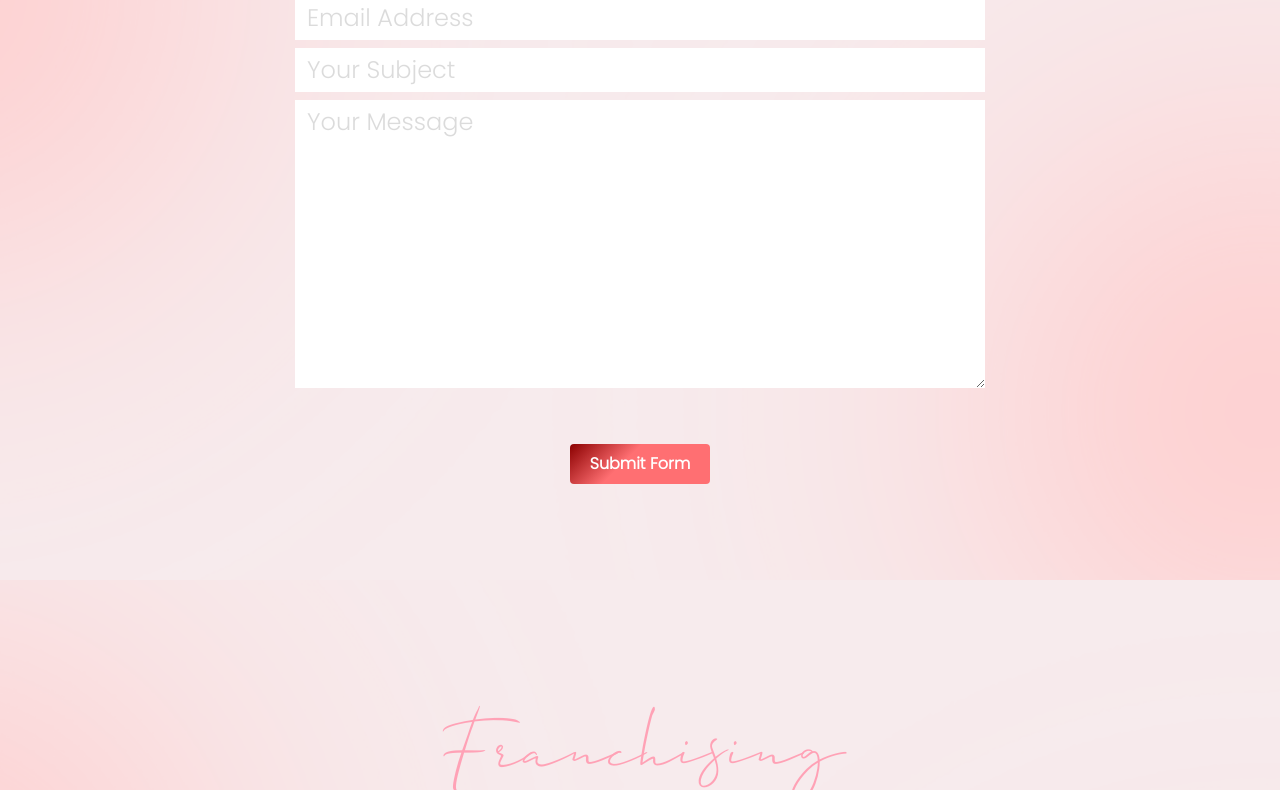
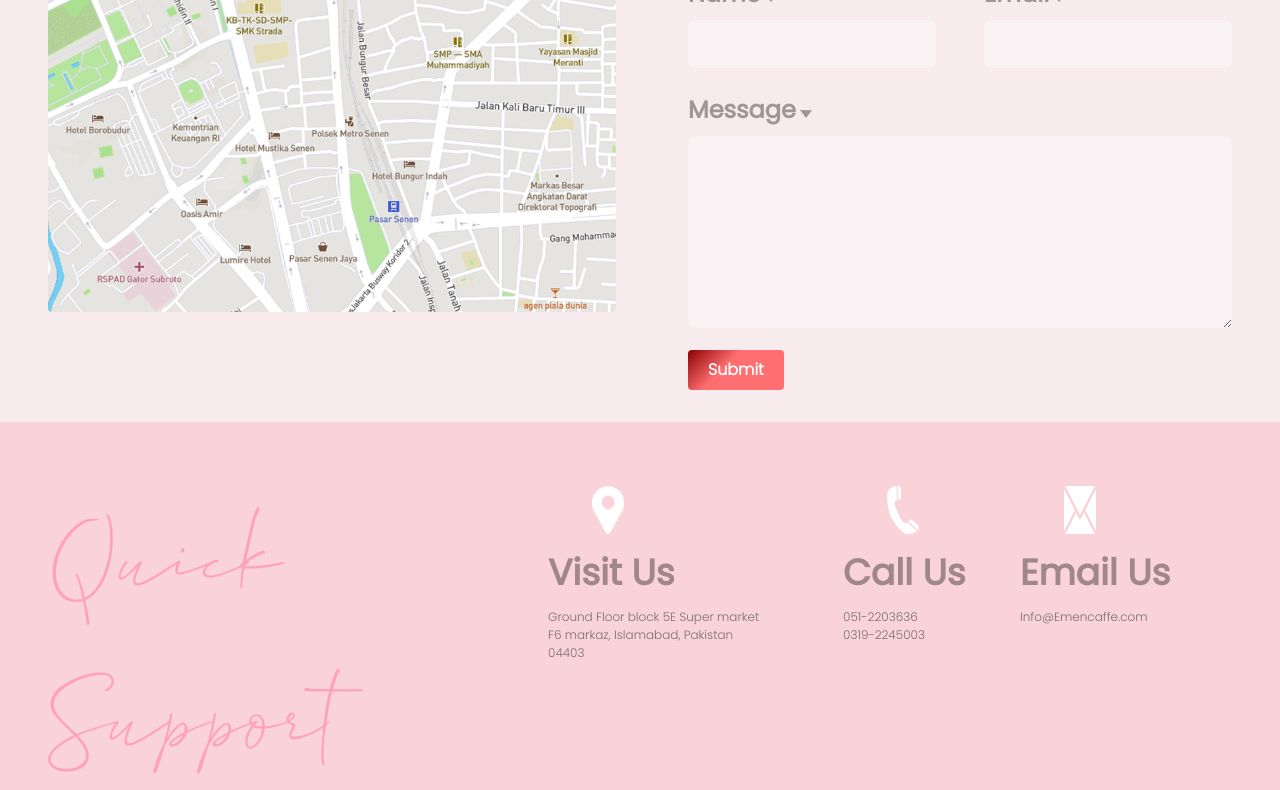
Before and after one commit to anasraza57/EmEnCafe, a plain HTML site: page contact.html in a window 1280 px wide. Shown: the part 352-1142 px from the top of the page. Drawn offline with nearby package versions, Linux system fonts and the light colour scheme.

Commit message:
Contact page first section created & Thank you page design updated

```diff
--- a/assets/css/index.css
+++ b/assets/css/index.css
@@ -274,6 +274,70 @@ a {
   color: #000000;
 }
 
+.get-in-touch-box {
+  background-color: #f7ebed;
+  padding: 10rem 3rem 2rem;
+}
+
+.get-in-touch-input {
+  border: none;
+  box-shadow: none;
+  background-color: #faf3f5;
+  border-radius: 8px;
+  padding: 0.5rem 0.75rem;
+  width: 100%;
+  height: 3rem;
+}
+
+textarea.get-in-touch-input {
+  min-height: 12rem !important;
+}
+
+.get-in-touch-input:focus {
+  border: none;
+  box-shadow: none;
+  outline: none;
+}
+
+.get-in-touch-label {
+  color: rgba(0, 0, 0, 0.36);
+  font-size: 1.5rem;
+  font-family: poppins;
+  font-weight: bold;
+  margin-bottom: 0.5rem;
+}
+
+.down-arrow {
+  height: 0.5rem;
+  width: 0.75rem;
+}
+
+.quick-support {
+  padding: 4rem 3rem;
+  background-color: #f9d3d8;
+}
+
+.quick-support-heading {
+  color: rgba(0, 0, 0, 0.36);
+  font-size: 2.25rem;
+  font-weight: bold;
+  font-family: poppins;
+  margin-bottom: 0.5rem;
+}
+
+.quick-support-text {
+  color: #585858ce;
+  font-size: 0.75rem;
+  font-family: poppinsLight;
+  margin-bottom: 0.5rem;
+}
+
+.quick-support-img img{
+  margin-bottom: 0.75rem;
+  margin-left: 2.75rem;
+  width: 2rem;
+  height: 3rem;
+}
 /* Menu Page  */
 
 .no-item-found {
@@ -747,4 +811,7 @@ textarea {
   .font-size-192 {
     font-size: 11rem;
   }
+  .get-in-touch-input {
+    height: 4rem;
+  }
 }
--- a/contact.html
+++ b/contact.html
@@ -55,6 +55,121 @@
           </div>
         </div>
       </nav>
+      <section class="get-in-touch-box">
+        <div class="row g-5 align-items-center">
+          <div class="col-md-6">
+            <div class="overflow-hidden rounded">
+              <img src="../assets/images/map.png" alt="" class="img-fluid" />
+            </div>
+          </div>
+          <div class="col-md-6 ps-md-5 ps-0">
+            <form action="contact_process.php" method="post" id="contactusForm">
+              <h1 class="allison pink font-size-192">Get in Touch</h1>
+              <div class="row g-5">
+                <div class="col-md-6">
+                  <div class="d-flex align-items-baseline">
+                    <p class="get-in-touch-label">Name</p>
+                    <img
+                      src="../assets/images/down-arrow.png"
+                      alt=""
+                      class="ms-1 down-arrow"
+                    />
+                  </div>
+                  <input
+                    type="text"
+                    class="get-in-touch-input"
+                    id="name"
+                    name="name"
+                    required
+                  />
+                </div>
+                <div class="col-md-6">
+                  <div class="d-flex align-items-baseline">
+                    <p class="get-in-touch-label">Email</p>
+                    <img
+                      src="../assets/images/down-arrow.png"
+                      alt=""
+                      class="ms-1 down-arrow"
+                    />
+                  </div>
+                  <input
+                    type="email"
+                    class="get-in-touch-input"
+                    name="email"
+                    id="email"
+                    required
+                  />
+                </div>
+              </div>
+              <div class="d-flex align-items-baseline mt-4">
+                <p class="get-in-touch-label">Message</p>
+                <img
+                  src="../assets/images/down-arrow.png"
+                  alt=""
+                  class="ms-1 down-arrow"
+                />
+              </div>
+              <textarea
+                class="get-in-touch-input"
+                id="message"
+                name="message"
+                required
+              ></textarea>
+              <button
+                name="getInTouch"
+                id="getInTouch"
+                type="submit"
+                class="primary-btn mt-3"
+              >
+                Submit
+              </button>
+            </form>
+          </div>
+        </div>
+      </section>
+      <section class="quick-support">
+        <div class="row g-3">
+          <div class="col-md-5">
+            <h1 class="allison pink font-size-192">Quick Support</h1>
+          </div>
+          <div class="col-md-7">
+            <div class="row g-4">
+              <div class="col-4">
+                <div class="quick-support-box">
+                  <div class="quick-support-img">
+                    <img src="../assets/images/location.png" alt="" />
+                  </div>
+                  <div class="quick-support-heading">Visit Us</div>
+                  <div class="quick-support-text">
+                    Ground Floor block 5E Super market F6 markaz, Islamabad,
+                    Pakistan 04403
+                  </div>
+                </div>
+              </div>
+              <div class="col-3 offset-1">
+                <div class="quick-support-box">
+                  <div class="quick-support-img">
+                    <img src="../assets/images/phone.png" alt="" />
+                  </div>
+                  <div class="quick-support-heading">Call Us</div>
+                  <div class="quick-support-text">
+                    051-2203636 <br />0319-2245003
+                  </div>
+                </div>
+              </div>
+              <div class="col-4">
+                <div class="quick-support-box">
+                  <div class="quick-support-img">
+                    <img src="../assets/images/email.png" alt="" />
+                  </div>
+                  <div class="quick-support-heading">Email Us</div>
+                  <div class="quick-support-text">Info@Emencaffe.com</div>
+                </div>
+              </div>
+            </div>
+          </div>
+        </div>
+      </section>
       <section class="meet-the-team-form best-seller-bg">
         <div class="container-xs px-5">
           <h1 class="allison font-size-160 pink text-center mt-sm-0 mb-0">
@@ -92,7 +207,6 @@
                 class="form-control"
                 id="subject"
                 name="subject"
-                required
               />
             </div>
             <div class="mb-2">
@@ -102,6 +216,7 @@
                 aria-label="With textarea"
                 id="message"
                 name="message"
+                required
               ></textarea>
             </div>
             <div class="text-center">
@@ -154,7 +269,6 @@
                 class="form-control"
                 id="subject"
                 name="subject"
-                required
               />
             </div>
             <div class="mb-2">
@@ -164,6 +278,7 @@
                 aria-label="With textarea"
                 id="message"
                 name="message"
+                required
               ></textarea>
             </div>
             <div class="text-center">
@@ -216,7 +331,6 @@
                 class="form-control"
                 id="subject"
                 name="subject"
-                required
               />
             </div>
             <div class="mb-2">
@@ -226,6 +340,7 @@
                 aria-label="With textarea"
                 id="message"
                 name="message"
+                required
               ></textarea>
             </div>
             <div class="text-center">
```
Also changed, not shown: meet-the-team.html (+1 -4 lines), thank_you.html (+12 -7 lines), assets/images/down-arrow.png (added), assets/images/email.png (added), assets/images/location.png (added), assets/images/map.png (added), assets/images/phone.png (added), 1 other file.
